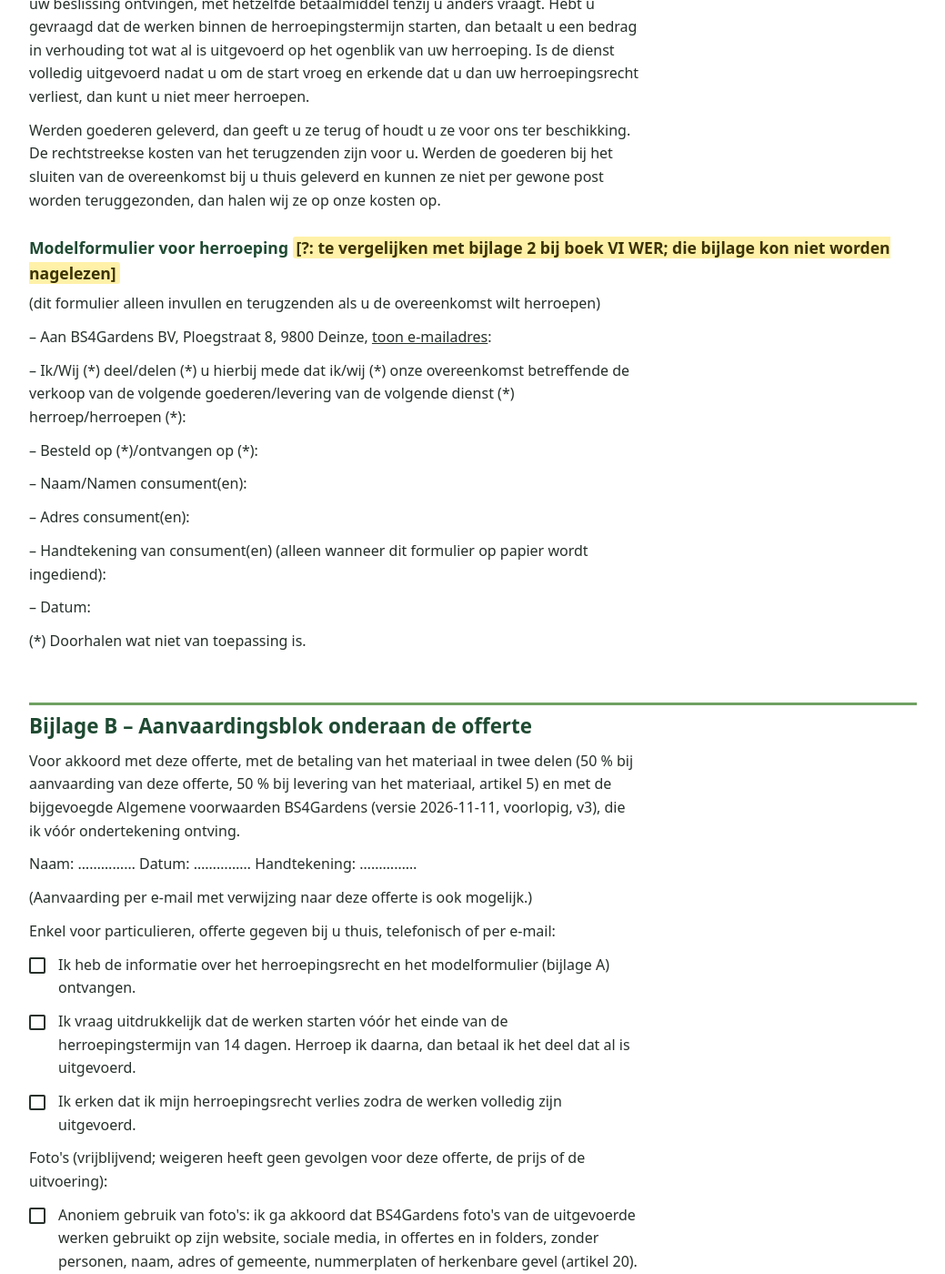
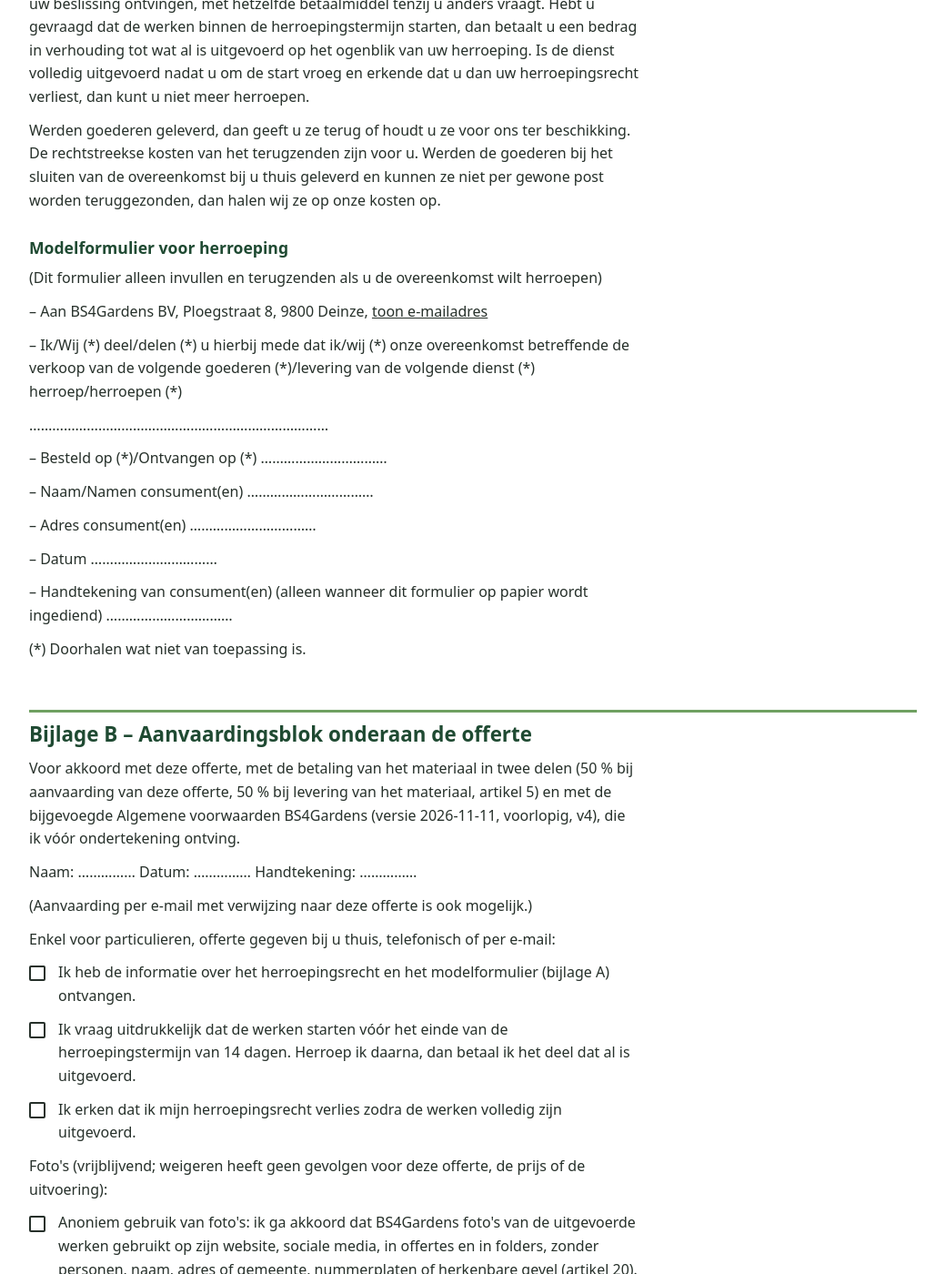
Before and after one commit to BS4Gardens/bs4gardens.github.io, a Jekyll site: the page built from voorwaarden.md, in a window 1280 px wide and 1400 px high, scrolled down 17029 px. Shown: the whole window at 91% size, without its empty margins (120-1159 px from the left). Built offline with Jekyll 4.4.1, drawn with Linux system fonts in a browser that asks for light colours; some of the changed text lies outside the part shown.

Commit message:
Publicatie 20261111-v3

```diff
--- a/_config.yml
+++ b/_config.yml
@@ -24,7 +24,7 @@ test: true
 over_variant: C
 
 # Verhoog dit bij elke wijziging aan CSS, scripts of afbeeldingen (cache-busting ?v=)
-asset_versie: "20261111-4"
+asset_versie: "20261111-5"
 
 # Cookiebanner tonen. GA4 blijft uit zolang ga4_id een [?] is.
 cookiebanner: true
--- a/versie.txt
+++ b/versie.txt
@@ -1 +1 @@
-20261111-v2
+20261111-v3
--- a/voorwaarden.md
+++ b/voorwaarden.md
@@ -3,7 +3,7 @@ layout: default
 title: "Algemene voorwaarden | BS4Gardens"
 description: "Voorlopige algemene voorwaarden van BS4Gardens voor offertes, opdrachten en facturen. Versie 2026-11-11, nog niet bevestigd."
 permalink: /voorwaarden/
-juridisch: voorlopig-burchard-20261111-v3
+juridisch: voorlopig-burchard-20261111-v4
 ---
 {% comment %}
 GEGENEREERD door maak_voorwaarden.py uit de voorlopige tekst van Burchard (vault). Niet met de hand wijzigen:
@@ -12,8 +12,8 @@ Pas na bevestiging door BS4Gardens en nalezing door een advocaat: [?] invullen e
 {% endcomment %}
 <div class="voorwaarden">
 <h1>Algemene voorwaarden BS4Gardens</h1>
-<p class="vw-melding" role="note"><strong>Voorlopige versie, nog niet bevestigd door BS4Gardens.</strong> <span class="nb">Versie 2026-11-11 (voorlopig, v3).</span></p>
-<p class="vw-download"><a class="knop" href="{{ '/assets/BS4Gardens-Algemene-voorwaarden-20261111-v3-voorlopig.pdf' | relative_url }}?v={{ site.asset_versie }}" download="BS4Gardens-Algemene-voorwaarden-20261111-v3-voorlopig.pdf" type="application/pdf">Download de voorwaarden als pdf</a> <span class="vw-bestand">(pdf, 62 kB)</span></p>
+<p class="vw-melding" role="note"><strong>Voorlopige versie, nog niet bevestigd door BS4Gardens.</strong> <span class="nb">Versie 2026-11-11 (voorlopig, v4).</span></p>
+<p class="vw-download"><a class="knop" href="{{ '/assets/BS4Gardens-Algemene-voorwaarden-20261111-v4-voorlopig.pdf' | relative_url }}?v={{ site.asset_versie }}" download="BS4Gardens-Algemene-voorwaarden-20261111-v4-voorlopig.pdf" type="application/pdf">Download de voorwaarden als pdf</a> <span class="vw-bestand">(pdf, 62 kB)</span></p>
 <nav class="vw-inhoud" aria-labelledby="vw-inhoud-kop">
 <h2 id="vw-inhoud-kop">Inhoud</h2>
 <ul>
@@ -63,7 +63,7 @@ Pas na bevestiging door BS4Gardens en nalezing door een advocaat: [?] invullen e
 </ul></li>
 </ul>
 </nav>
-<p class="vw-intro">Versie 2026-11-11 (voorlopig, v3)</p>
+<p class="vw-intro">Versie 2026-11-11 (voorlopig, v4)</p>
 <p class="vw-intro">Dit is een voorlopige tekst. De definitieve versie volgt; de versie die u bij uw offerte of opdrachtbevestiging ontvangt, is de versie die voor uw opdracht geldt.</p>
 <p class="vw-intro">BS4Gardens BV, Ploegstraat 8, 9800 Deinze, ondernemingsnummer en btw BE 1043.253.212, RPR Gent, afdeling Gent, IBAN BE13 7330 7814 4139, <button type="button" class="linkknop vw-mail" data-contact="mail" hidden>toon e-mailadres</button><noscript>(zie de <a href="{{ '/contact/' | relative_url }}">contactpagina</a> en het zeteladres)</noscript>, https://bs4gardens.github.io</p>
 <p class="vw-intro">Deze voorwaarden gelden voor alle offertes, opdrachten, werken, leveringen en facturen van BS4Gardens, met of zonder offerte. Bepalingen die enkel voor consumenten of enkel voor professionele klanten gelden, zijn als dusdanig aangeduid.</p>
@@ -264,18 +264,19 @@ Pas na bevestiging door BS4Gardens en nalezing door een advocaat: [?] invullen e
 <p class="tekst">U herroept door ons een duidelijke verklaring te sturen (per e-mail aan <button type="button" class="linkknop vw-mail" data-contact="mail" hidden>toon e-mailadres</button><noscript>(zie de <a href="{{ '/contact/' | relative_url }}">contactpagina</a> en het zeteladres)</noscript> of per brief aan BS4Gardens BV, Ploegstraat 8, 9800 Deinze). U kunt het modelformulier hieronder gebruiken, maar dat hoeft niet. U bent op tijd als u uw verklaring verstuurt vóór de termijn verstreken is.</p>
 <p class="tekst">Wij vragen de eerste betaling voor het materiaal pas na het verstrijken van deze termijn en bestellen het materiaal ook niet eerder, tenzij u vraagt dat de werken eerder starten. Bij herroeping betalen wij alle ontvangen betalingen terug, uiterlijk 14 dagen nadat wij uw beslissing ontvingen, met hetzelfde betaalmiddel tenzij u anders vraagt. Hebt u gevraagd dat de werken binnen de herroepingstermijn starten, dan betaalt u een bedrag in verhouding tot wat al is uitgevoerd op het ogenblik van uw herroeping. Is de dienst volledig uitgevoerd nadat u om de start vroeg en erkende dat u dan uw herroepingsrecht verliest, dan kunt u niet meer herroepen.</p>
 <p class="tekst">Werden goederen geleverd, dan geeft u ze terug of houdt u ze voor ons ter beschikking. De rechtstreekse kosten van het terugzenden zijn voor u. Werden de goederen bij het sluiten van de overeenkomst bij u thuis geleverd en kunnen ze niet per gewone post worden teruggezonden, dan halen wij ze op onze kosten op.</p>
-<h3 class="sub">Modelformulier voor herroeping <span class="open open-wrap">[?: te vergelijken met bijlage 2 bij boek VI WER; die bijlage kon niet worden nagelezen]</span></h3>
-<p class="tekst">(dit formulier alleen invullen en terugzenden als u de overeenkomst wilt herroepen)</p>
-<p class="tekst">– Aan BS4Gardens BV, Ploegstraat 8, 9800 Deinze, <button type="button" class="linkknop vw-mail" data-contact="mail" hidden>toon e-mailadres</button><noscript>(zie de <a href="{{ '/contact/' | relative_url }}">contactpagina</a> en het zeteladres)</noscript>:</p>
-<p class="tekst">– Ik/Wij (*) deel/delen (*) u hierbij mede dat ik/wij (*) onze overeenkomst betreffende de verkoop van de volgende goederen/levering van de volgende dienst (*) herroep/herroepen (*):</p>
-<p class="tekst">– Besteld op (*)/ontvangen op (*):</p>
-<p class="tekst">– Naam/Namen consument(en):</p>
-<p class="tekst">– Adres consument(en):</p>
-<p class="tekst">– Handtekening van consument(en) (alleen wanneer dit formulier op papier wordt ingediend):</p>
-<p class="tekst">– Datum:</p>
+<h3 class="sub">Modelformulier voor herroeping</h3>
+<p class="tekst">(Dit formulier alleen invullen en terugzenden als u de overeenkomst wilt herroepen)</p>
+<p class="tekst">– Aan BS4Gardens BV, Ploegstraat 8, 9800 Deinze, <button type="button" class="linkknop vw-mail" data-contact="mail" hidden>toon e-mailadres</button><noscript>(zie de <a href="{{ '/contact/' | relative_url }}">contactpagina</a> en het zeteladres)</noscript></p>
+<p class="tekst">– Ik/Wij (*) deel/delen (*) u hierbij mede dat ik/wij (*) onze overeenkomst betreffende de verkoop van de volgende goederen (*)/levering van de volgende dienst (*) herroep/herroepen (*)</p>
+<p class="tekst">……………………………………………………………………</p>
+<p class="tekst">– Besteld op (*)/Ontvangen op (*) ……………………………</p>
+<p class="tekst">– Naam/Namen consument(en) ……………………………</p>
+<p class="tekst">– Adres consument(en) ……………………………</p>
+<p class="tekst">– Datum ……………………………</p>
+<p class="tekst">– Handtekening van consument(en) (alleen wanneer dit formulier op papier wordt ingediend) ……………………………</p>
 <p class="tekst">(*) Doorhalen wat niet van toepassing is.</p>
 <h2 id="bijlage-b" class="bijlage">Bijlage B – Aanvaardingsblok onderaan de offerte</h2>
-<p class="tekst">Voor akkoord met deze offerte, met de betaling van het materiaal in twee delen (50 % bij aanvaarding van deze offerte, 50 % bij levering van het materiaal, artikel 5) en met de bijgevoegde Algemene voorwaarden BS4Gardens (versie 2026-11-11, voorlopig, v3), die ik vóór ondertekening ontving.</p>
+<p class="tekst">Voor akkoord met deze offerte, met de betaling van het materiaal in twee delen (50 % bij aanvaarding van deze offerte, 50 % bij levering van het materiaal, artikel 5) en met de bijgevoegde Algemene voorwaarden BS4Gardens (versie 2026-11-11, voorlopig, v4), die ik vóór ondertekening ontving.</p>
 <p class="tekst">Naam: …………… Datum: …………… Handtekening: ……………</p>
 <p class="tekst">(Aanvaarding per e-mail met verwijzing naar deze offerte is ook mogelijk.)</p>
 <p class="tekst">Enkel voor particulieren, offerte gegeven bij u thuis, telefonisch of per e-mail:</p>
@@ -288,6 +289,6 @@ Pas na bevestiging door BS4Gardens en nalezing door een advocaat: [?] invullen e
 <p class="vw-vak"><span class="vak" role="img" aria-label="aankruisvak"></span> BS4Gardens mag daarbij ook mijn voornaam vermelden.</p>
 <p class="tekst">Intrekken kan altijd via <button type="button" class="linkknop vw-mail" data-contact="mail" hidden>toon e-mailadres</button><noscript>(zie de <a href="{{ '/contact/' | relative_url }}">contactpagina</a> en het zeteladres)</noscript> of per bericht.</p>
 <h2 id="bijlage-c" class="bijlage">Bijlage C – Vermelding op de factuur</h2>
-<p class="tekst">"Betaalbaar binnen 14 kalenderdagen na factuurdatum op rekening BE13 7330 7814 4139 van BS4Gardens BV met vermelding van de gestructureerde mededeling (OGM) op deze factuur. Op deze factuur zijn de Algemene voorwaarden BS4Gardens (versie 2026-11-11, voorlopig, v3) van toepassing, die u ontving bij de offerte of opdrachtbevestiging en die op <a href="{{ '/voorwaarden/' | relative_url }}">https://bs4gardens.github.io/voorwaarden/</a> staan. Consumenten: bij laattijdige betaling volgt eerst een kosteloze herinnering. Hoe wij met uw gegevens omgaan, leest u in artikel 20bis van de voorwaarden en op <a href="{{ '/privacy/' | relative_url }}">https://bs4gardens.github.io/privacy/</a>."</p>
+<p class="tekst">"Betaalbaar binnen 14 kalenderdagen na factuurdatum op rekening BE13 7330 7814 4139 van BS4Gardens BV met vermelding van de gestructureerde mededeling (OGM) op deze factuur. Op deze factuur zijn de Algemene voorwaarden BS4Gardens (versie 2026-11-11, voorlopig, v4) van toepassing, die u ontving bij de offerte of opdrachtbevestiging en die op <a href="{{ '/voorwaarden/' | relative_url }}">https://bs4gardens.github.io/voorwaarden/</a> staan. Consumenten: bij laattijdige betaling volgt eerst een kosteloze herinnering. Hoe wij met uw gegevens omgaan, leest u in artikel 20bis van de voorwaarden en op <a href="{{ '/privacy/' | relative_url }}">https://bs4gardens.github.io/privacy/</a>."</p>
 <p class="tekst">Let op: deze vermelding maakt de voorwaarden niet alsnog van toepassing; ze werken enkel als de klant ze vóór het sluiten van de overeenkomst ontving en aanvaardde (artikel 2).</p>
 </div>
```
Also changed, not shown: 2 other files.
